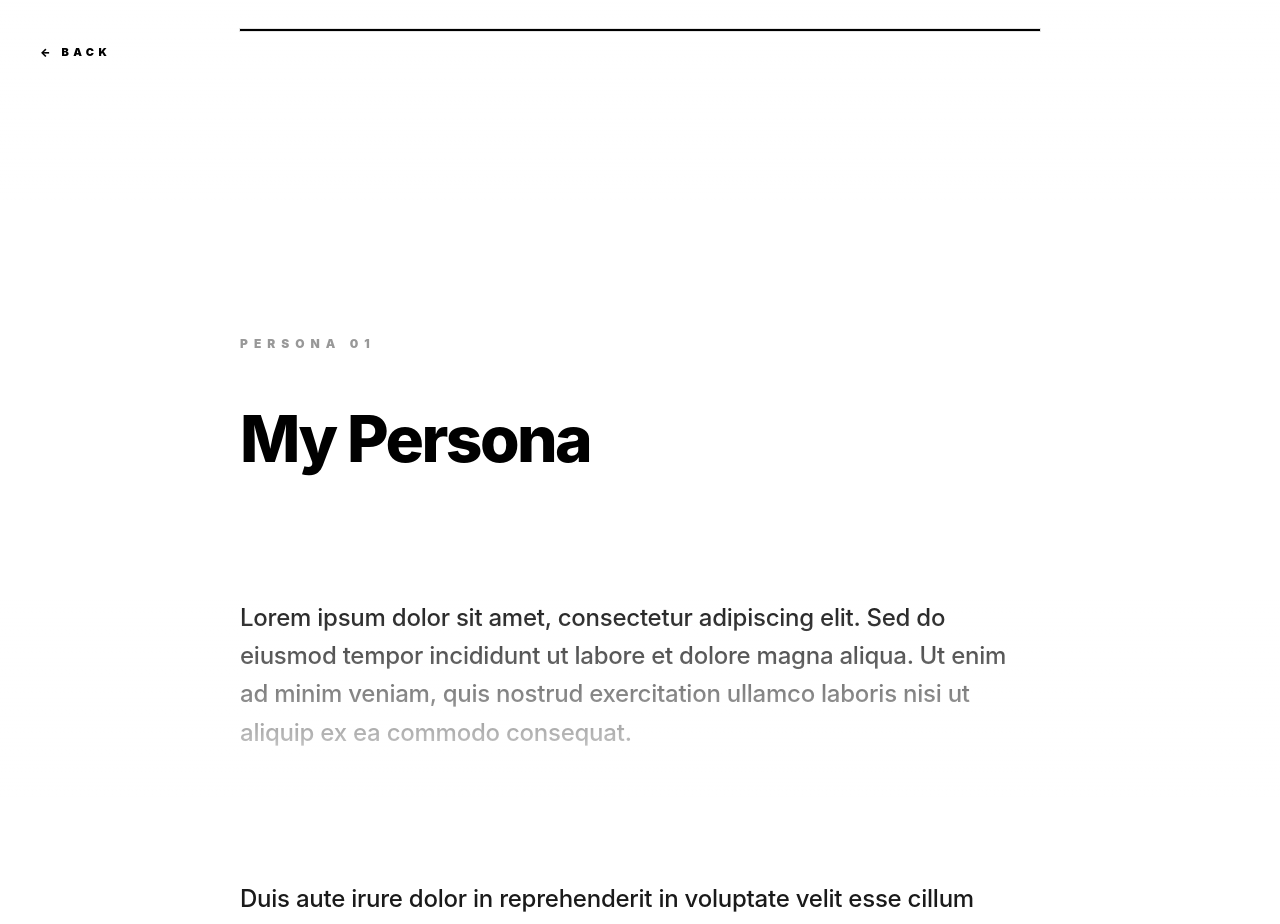
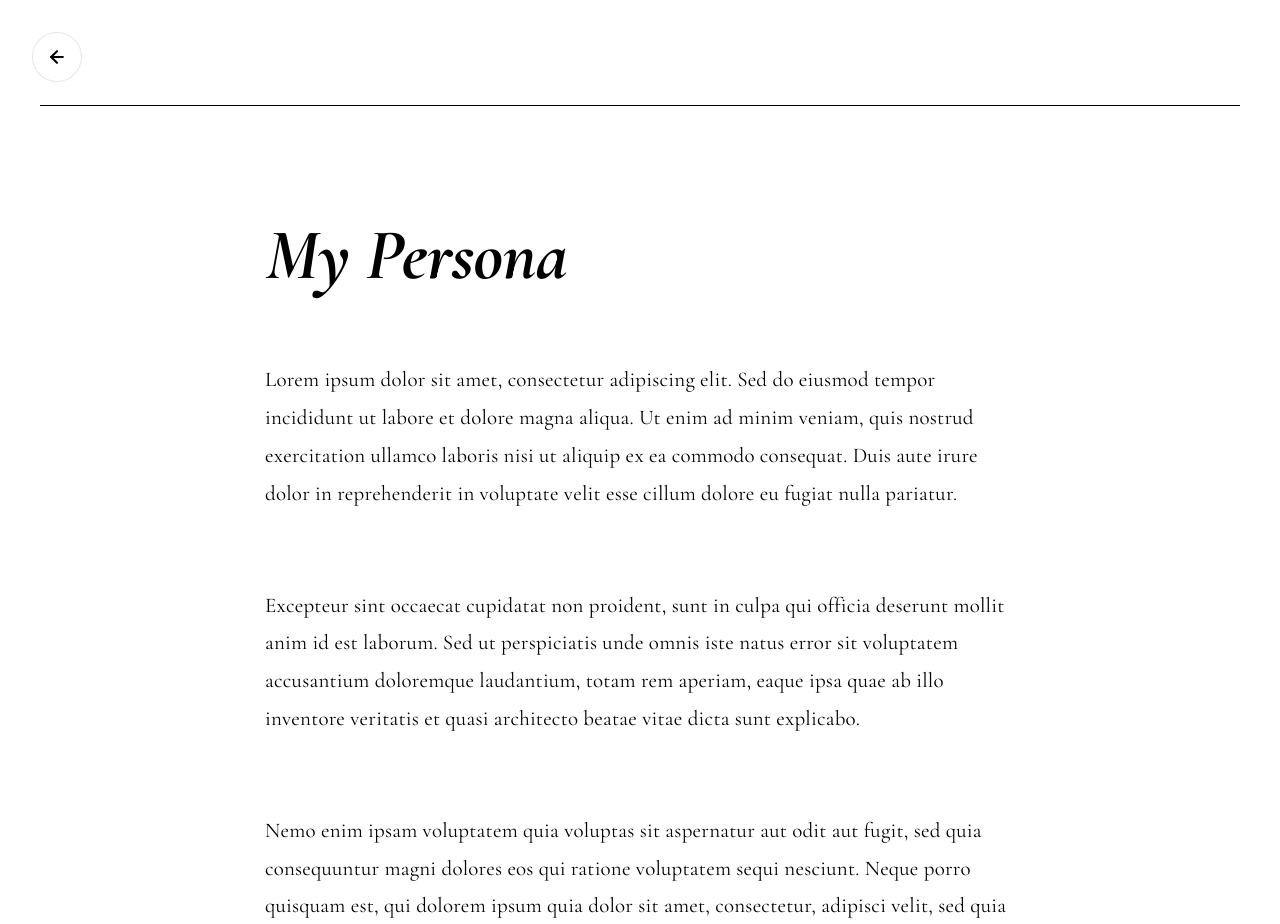
Before and after one commit to aditya-writes/aditya-writes.github.io, a Next.js app: page /about/persona in a window 1280 px wide. Shown: the top 924 px of the page. Built offline with nearby package versions, Linux system fonts and the light colour scheme.

Commit message:
Updated website

```diff
--- a/app/about/page.js
+++ b/app/about/page.js
@@ -3,17 +3,18 @@ import { useState, useRef } from 'react';
 import { motion, useScroll, useTransform, useSpring, AnimatePresence } from 'framer-motion';
 import Link from 'next/link';
 
-// 1. DATA ARRAY
+// DATA ARRAY
 const categories = [
-  { title: "My Persona", slug: "persona" },
-  { title: "The Library", slug: "library" },
-  { title: "Cinema", slug: "cinema" },
-  { title: "World View", slug: "world-view" },
-  { title: "Hobbies", slug: "hobbies" },
-  { title: "The Future", slug: "the-future" }
+  { title: "My Persona", slug: "persona", tags: ["Design", "Personal"] },
+  { title: "The Library", slug: "library", tags: ["Books", "Culture"] },
+  { title: "Cinema", slug: "cinema", tags: ["Media", "Culture"] },
+  { title: "World View", slug: "world-view", tags: ["Tech", "Society"] },
+  { title: "Hobbies", slug: "hobbies", tags: ["Personal", "Life"] },
+  { title: "The Future", slug: "the-future", tags: ["Tech", "Design"] }
 ];
 
-// 2. CATEGORY ITEM COMPONENT (The part that was missing!)
+const ALL_TAGS = ["All", "Tech", "Design", "Culture", "Personal"];
+
 function CategoryItem({ title, slug }) {
   const ref = useRef(null);
   const { scrollYProgress } = useScroll({
@@ -21,14 +22,15 @@ function CategoryItem({ title, slug }) {
     offset: ["start end", "center center", "end start"]
   });
 
-  const opacity = useTransform(scrollYProgress, [0.1, 0.5, 0.9], [0.05, 1, 0.05]);
-  const scale = useTransform(scrollYProgress, [0.1, 0.5, 0.9], [0.9, 1, 0.9]);
+  const opacity = useTransform(scrollYProgress, [0.15, 0.5, 0.85], [0.1, 1, 0.1]);
+  const scale = useTransform(scrollYProgress, [0.15, 0.5, 0.85], [0.95, 1, 0.95]);
 
   return (
     <motion.div
       ref={ref}
+      className="category-gap"
       style={{
-        opacity, scale, height: '18vh', display: 'flex',
+        opacity, scale, display: 'flex',
         alignItems: 'center', justifyContent: 'center', width: '100%',
         position: 'relative', zIndex: 20
       }}
@@ -38,8 +40,15 @@ function CategoryItem({ title, slug }) {
         style={{ textDecoration: 'none', color: 'inherit', cursor: 'pointer', display: 'block', width: '100%' }}
       >
         <h2 style={{
-          fontSize: 'clamp(2.5rem, 8vw, 5rem)', fontWeight: '800',
-          letterSpacing: '-0.04em', textAlign: 'center', margin: 0, lineHeight: '1', color: 'black'
+          fontFamily: '"Cormorant Garamond", serif',
+          fontStyle: 'italic',
+          fontSize: 'clamp(2.2rem, 7vw, 5.5rem)',
+          fontWeight: '700',
+          letterSpacing: '0.02em',
+          textAlign: 'center',
+          margin: 0,
+          lineHeight: '1.1',
+          color: '#000000'
         }}>
           {title}
         </h2>
@@ -48,36 +57,32 @@ function CategoryItem({ title, slug }) {
   );
 }
 
-// 3. MAIN PAGE COMPONENT
 export default function AboutPage() {
   const [searchQuery, setSearchQuery] = useState("");
+  const [activeTag, setActiveTag] = useState("All");
   const [isSearchOpen, setIsSearchOpen] = useState(false);
+
   const { scrollYProgress } = useScroll();
   const scaleX = useSpring(scrollYProgress, { stiffness: 100, damping: 30 });
 
-  const filteredCategories = categories.filter(item =>
-    item.title.toLowerCase().includes(searchQuery.toLowerCase())
-  );
+  const filteredCategories = categories.filter(item => {
+    const matchesSearch = item.title.toLowerCase().includes(searchQuery.toLowerCase());
+    const matchesTag = activeTag === "All" || item.tags.includes(activeTag);
+    return matchesSearch && matchesTag;
+  });
 
   return (
     <main style={{ backgroundColor: 'white', minHeight: '100vh', width: '100%', position: 'relative', overflowX: 'hidden' }}>
 
-      {/* TOP GUARD (Fade mask) */}
+      {/* 1. TOP MASK: Increased depth to cleanly hide text behind the new layout layout */}
       <div style={{
-        position: 'fixed', top: 0, left: 0, right: 0, height: '160px',
-        background: 'linear-gradient(to bottom, white 60%, transparent 100%)',
+        position: 'fixed', top: 0, left: 0, right: 0, height: '180px',
+        background: 'linear-gradient(to bottom, white 65%, transparent 100%)',
         zIndex: 80, pointerEvents: 'none'
       }} />
 
-      {/* PROGRESS BAR */}
-      <div style={{ position: 'fixed', top: 0, left: 0, right: 0, height: '80px', display: 'flex', alignItems: 'center', justifyContent: 'center', padding: '0 60px', zIndex: 100 }}>
-        <div style={{ width: '100%', maxWidth: '1200px', height: '2px', border: '1px solid rgba(0,0,0,0.05)', position: 'relative' }}>
-          <motion.div style={{ scaleX, position: 'absolute', top: 0, left: 0, bottom: 0, right: 0, backgroundColor: 'black', originX: 0 }} />
-        </div>
-      </div>
-
-      {/* LEFT: BACK BUTTON */}
-      <nav style={{ position: 'fixed', top: '40px', left: '40px', zIndex: 150 }}>
+      {/* 2. LEFT: BACK BUTTON (Anchored at the absolute top-left) */}
+      <nav style={{ position: 'fixed', top: '32px', left: '32px', zIndex: 150 }}>
         <Link href="/" style={{ textDecoration: 'none' }}>
           <motion.div
             whileHover={{ scale: 1.1 }} whileTap={{ scale: 0.9 }}
@@ -88,25 +93,29 @@ export default function AboutPage() {
         </Link>
       </nav>
 
-      {/* RIGHT: SEARCH BUTTON & INPUT */}
-      <div style={{ position: 'fixed', top: '40px', right: '40px', zIndex: 150, display: 'flex', alignItems: 'center', gap: '15px' }}>
+      {/* 3. RIGHT: SEARCH CONTROLS (Anchored at the absolute top-right) */}
+      <div style={{ position: 'fixed', top: '32px', right: '32px', zIndex: 150, display: 'flex', flexDirection: 'column', alignItems: 'flex-end', gap: '15px' }}>
+        <div style={{ display: 'flex', alignItems: 'center', gap: '15px' }}>
           <AnimatePresence>
             {isSearchOpen && (
               <motion.input
                 autoFocus
                 initial={{ width: 0, opacity: 0 }}
-              animate={{ width: '200px', opacity: 1 }}
+                animate={{ width: '180px', opacity: 1 }}
                 exit={{ width: 0, opacity: 0 }}
-              placeholder="Search..."
+                placeholder="Search text..."
                 value={searchQuery}
                 onChange={(e) => setSearchQuery(e.target.value)}
-              style={{ border: 'none', borderBottom: '1px solid black', outline: 'none', fontSize: '16px', padding: '5px', backgroundColor: 'transparent' }}
+                style={{ border: 'none', borderBottom: '1px solid black', outline: 'none', fontSize: '16px', padding: '5px', backgroundColor: 'transparent', fontFamily: 'inherit' }}
               />
             )}
           </AnimatePresence>
 
           <motion.div
-          onClick={() => setIsSearchOpen(!isSearchOpen)}
+            onClick={() => {
+              setIsSearchOpen(!isSearchOpen);
+              if (isSearchOpen) { setSearchQuery(""); setActiveTag("All"); }
+            }}
             whileHover={{ scale: 1.1 }} whileTap={{ scale: 0.9 }}
             style={{ width: '48px', height: '48px', borderRadius: '50%', border: '1px solid rgba(0,0,0,0.1)', display: 'flex', alignItems: 'center', justifyContent: 'center', backgroundColor: 'white', cursor: 'pointer' }}
           >
@@ -116,6 +125,43 @@ export default function AboutPage() {
           </motion.div>
         </div>
 
+        {/* MICRO-TAGS TRAY */}
+        <AnimatePresence>
+          {isSearchOpen && (
+            <motion.div
+              initial={{ opacity: 0, y: -10 }}
+              animate={{ opacity: 1, y: 0 }}
+              exit={{ opacity: 0, y: -10 }}
+              style={{ display: 'flex', gap: '8px', maxWidth: '280px', flexWrap: 'wrap', justifyContent: 'flex-end' }}
+            >
+              {ALL_TAGS.map((tag) => {
+                const isSelected = activeTag === tag;
+                return (
+                  <button
+                    key={tag}
+                    onClick={() => setActiveTag(tag)}
+                    style={{
+                      fontSize: '11px', textTransform: 'uppercase', letterSpacing: '0.05em', padding: '6px 14px', borderRadius: '50px', cursor: 'pointer',
+                      border: '1px solid rgba(0,0,0,0.1)', backgroundColor: isSelected ? 'black' : 'white', color: isSelected ? 'white' : 'rgba(0,0,0,0.6)',
+                      transition: 'all 0.2s ease', fontFamily: 'inherit'
+                    }}
+                  >
+                    {tag}
+                  </button>
+                );
+              })}
+            </motion.div>
+          )}
+        </AnimatePresence>
+      </div>
+
+      {/* 4. PROGRESS BAR: Now cleanly dropped below the navigation elements */}
+      <div style={{ position: 'fixed', top: '104px', left: 0, right: 0, height: '2px', display: 'flex', alignItems: 'center', justifyContent: 'center', padding: '0 32px', zIndex: 100 }}>
+        <div style={{ width: '100%', maxWidth: '1200px', height: '1px', backgroundColor: 'rgba(0,0,0,0.05)', position: 'relative' }}>
+          <motion.div style={{ scaleX, position: 'absolute', top: 0, left: 0, bottom: 0, right: 0, backgroundColor: 'black', originX: 0 }} />
+        </div>
+      </div>
+
       {/* LIST CONTAINER */}
       <div style={{ paddingTop: '45vh', paddingBottom: '45vh' }}>
         {filteredCategories.length > 0 ? (
@@ -123,8 +169,8 @@ export default function AboutPage() {
             <CategoryItem key={item.slug} title={item.title} slug={item.slug} />
           ))
         ) : (
-          <motion.p initial={{ opacity: 0 }} animate={{ opacity: 1 }} style={{ textAlign: 'center', color: 'rgba(0,0,0,0.3)', fontWeight: '600', marginTop: '20px' }}>
-            No matches found.
+          <motion.p initial={{ opacity: 0 }} animate={{ opacity: 1 }} style={{ textAlign: 'center', color: 'rgba(0,0,0,0.3)', fontWeight: '500', marginTop: '20px' }}>
+            No matches found for this tag or keyword.
           </motion.p>
         )}
       </div>
--- a/app/about/persona/page.js
+++ b/app/about/persona/page.js
@@ -3,67 +3,111 @@ import { motion, useScroll, useSpring } from 'framer-motion';
 import Link from 'next/link';
 
 export default function PersonaPage() {
+  // 1. Hook into the viewport scroll for the reading progress bar
   const { scrollYProgress } = useScroll();
   const scaleX = useSpring(scrollYProgress, { stiffness: 100, damping: 30 });
 
-  const paragraphs = [
-    "Lorem ipsum dolor sit amet, consectetur adipiscing elit. Sed do eiusmod tempor incididunt ut labore et dolore magna aliqua. Ut enim ad minim veniam, quis nostrud exercitation ullamco laboris nisi ut aliquip ex ea commodo consequat.",
-    "Duis aute irure dolor in reprehenderit in voluptate velit esse cillum dolore eu fugiat nulla pariatur. Excepteur sint occaecat cupidatat non proident, sunt in culpa qui officia deserunt mollit anim id est laborum.",
-    "Sed ut perspiciatis unde omnis iste natus error sit voluptatem accusantium doloremque laudantium, totam rem aperiam, eaque ipsa quae ab illo inventore veritatis et quasi architecto beatae vitae dicta sunt explicabo.",
-    "Nemo enim ipsam voluptatem quia voluptas sit aspernatur aut odit aut fugit, sed quia consequuntur magni dolores eos qui ratione voluptatem sequi nesciunt. Neque porro quisquam est, qui dolorem ipsum quia dolor sit amet.",
-    "Consectetur, adipisci velit, sed quia non numquam eius modi tempora incidunt ut labore et dolore magnam aliquam quaerat voluptatem. Ut enim ad minima veniam, quis nostrum exercitationem ullam corporis suscipit laboriosam.",
-    "Quis autem vel eum iure reprehenderit qui in ea voluptate velit esse quam nihil molestiae consequatur, vel illum qui dolorem eum fugiat quo voluptas nulla pariatur? At vero eos et accusamus et iusto odio dignissimos.",
-    "Et harum quidem rerum facilis est et expedita distinctio. Nam libero tempore, cum soluta nobis est eligendi optio cumque nihil impedit quo minus id quod maxime placeat facere possimus, omnis voluptas assumenda est."
-  ];
+  return (
+    <main style={{
+      backgroundColor: 'white',
+      minHeight: '120dvh', // Extra height to guarantee scroll runway
+      width: '100%',
+      position: 'relative',
+      padding: '160px 40px 80px 40px',
+      boxSizing: 'border-box'
+    }}>
 
-  return (
-    <main style={{ backgroundColor: 'white', minHeight: '200vh', position: 'relative', color: 'black' }}>
+      {/* 2. TOP FADE MASK: Ensures text ghosts out beautifully as you scroll up */}
+      <div style={{
+        position: 'fixed', top: 0, left: 0, right: 0, height: '180px',
+        background: 'linear-gradient(to bottom, white 65%, transparent 100%)',
+        zIndex: 80, pointerEvents: 'none'
+      }} />
 
-      {/* 1. PROGRESS BAR (Mirroring the site's identity) */}
-      <div style={{ position: 'fixed', top: 0, left: 0, right: 0, height: '60px', display: 'flex', alignItems: 'center', justifyContent: 'center', padding: '0 40px', zIndex: 100 }}>
-        <div style={{ width: '100%', maxWidth: '800px', height: '2px', border: '1px solid rgba(0,0,0,0.1)', position: 'relative' }}>
+      {/* 3. FIXED NAVIGATION: Exact match to the list page layout */}
+      <nav style={{ position: 'fixed', top: '32px', left: '32px', zIndex: 150 }}>
+        <Link href="/about" style={{ textDecoration: 'none' }}>
+          <motion.div
+            whileHover={{ scale: 1.1 }} whileTap={{ scale: 0.9 }}
+            style={{ width: '48px', height: '48px', borderRadius: '50%', border: '1px solid rgba(0,0,0,0.1)', display: 'flex', alignItems: 'center', justifyContent: 'center', backgroundColor: 'white' }}
+          >
+            <svg width="20" height="20" viewBox="0 0 24 24" fill="none" stroke="black" strokeWidth="2.5" strokeLinecap="round" strokeLinejoin="round">
+              <line x1="19" y1="12" x2="5" y2="12"></line>
+              <polyline points="12 19 5 12 12 5"></polyline>
+            </svg>
+          </motion.div>
+        </Link>
+      </nav>
+
+      {/* 4. PROGRESS BAR: Anchored exactly at top 104px to maintain global alignment */}
+      <div style={{ position: 'fixed', top: '104px', left: 0, right: 0, height: '2px', display: 'flex', alignItems: 'center', justifyContent: 'center', padding: '0 32px', zIndex: 100 }}>
+        <div style={{ width: '100%', maxWidth: '1200px', height: '1px', backgroundColor: 'rgba(0,0,0,0.05)', position: 'relative' }}>
           <motion.div style={{ scaleX, position: 'absolute', top: 0, left: 0, bottom: 0, right: 0, backgroundColor: 'black', originX: 0 }} />
         </div>
       </div>
 
-      {/* 2. BACK BUTTON */}
-      <nav style={{ position: 'fixed', top: '40px', left: '40px', zIndex: 150 }}>
-        <Link href="/about" style={{ fontSize: '11px', fontWeight: '900', textTransform: 'uppercase', letterSpacing: '0.4em', textDecoration: 'none', color: 'black' }}>
-          ← Back
-        </Link>
-      </nav>
+      {/* TYPOGRAPHY & CONTENT CONTAINER */}
+      <div style={{ maxWidth: '750px', margin: '0 auto', position: 'relative', zIndex: 20 }}>
 
-      {/* 3. THE GHOST FADE GRADIENTS */}
-      {/* These create the fade effect at the top and bottom edges */}
-      <div style={{
-        position: 'fixed', inset: 0, pointerEvents: 'none', zIndex: 10,
-        background: 'linear-gradient(to bottom, white 0%, transparent 25%, transparent 75%, white 100%)'
-      }} />
+        {/* HIGH CONTRAST BOLD TITLE */}
+        <h1 style={{
+          fontFamily: '"Cormorant Garamond", serif',
+          fontStyle: 'italic',
+          fontSize: 'clamp(2.5rem, 8vw, 4.5rem)',
+          fontWeight: '700', // Locked to bold jet-black
+          color: '#000000',
+          marginBottom: '45px',
+          lineHeight: '1.1',
+          letterSpacing: '-0.01em'
+        }}>
+          My Persona
+        </h1>
 
-      {/* 4. CONTENT AREA */}
-      <div style={{ maxWidth: '800px', margin: '0 auto', paddingTop: '40vh', paddingBottom: '60vh', paddingLeft: '20px', paddingRight: '20px' }}>
-        <header style={{ marginBottom: '100px' }}>
-          <h1 style={{ fontSize: '12px', fontWeight: '900', textTransform: 'uppercase', letterSpacing: '0.5em', marginBottom: '20px', opacity: 0.4 }}>
-            Persona 01
-          </h1>
-          <h2 style={{ fontSize: 'clamp(2.5rem, 6vw, 4rem)', fontWeight: '800', letterSpacing: '-0.04em', lineHeight: '1.1' }}>
-            My Persona
-          </h2>
-        </header>
+        {/* HIGH CONTRAST TEXT BLOCK STACK */}
+        <div style={{ display: 'flex', flexDirection: 'column', gap: '32px' }}>
+          <p style={{
+            fontFamily: '"Cormorant Garamond", serif', // Fixed font alignment
+            fontSize: '21px', // Scaled up slightly for gorgeous editorial body sizing
+            lineHeight: '1.8',
+            color: '#000000', // Deep stark black for maximum readability contrast
+            letterSpacing: '0.01em'
+          }}>
+            Lorem ipsum dolor sit amet, consectetur adipiscing elit. Sed do eiusmod
+            tempor incididunt ut labore et dolore magna aliqua. Ut enim ad minim veniam,
+            quis nostrud exercitation ullamco laboris nisi ut aliquip ex ea commodo consequat.
+            Duis aute irure dolor in reprehenderit in voluptate velit esse cillum dolore eu
+            fugiat nulla pariatur.
+          </p>
 
-        <div style={{ display: 'flex', flexDirection: 'column', gap: '80px' }}>
-          {paragraphs.map((text, i) => (
-            <p key={i} style={{
-              fontSize: '1.5rem',
-              lineHeight: '1.6',
-              fontWeight: '500',
-              color: '#1A1A1A',
-              letterSpacing: '-0.01em'
-            }}>
-              {text}
-            </p>
-          ))}
+          <p style={{
+            fontFamily: '"Cormorant Garamond", serif',
+            fontSize: '21px',
+            lineHeight: '1.8',
+            color: '#000000',
+            letterSpacing: '0.01em'
+          }}>
+            Excepteur sint occaecat cupidatat non proident, sunt in culpa qui officia
+            deserunt mollit anim id est laborum. Sed ut perspiciatis unde omnis iste natus
+            error sit voluptatem accusantium doloremque laudantium, totam rem aperiam,
+            eaque ipsa quae ab illo inventore veritatis et quasi architecto beatae vitae
+            dicta sunt explicabo.
+          </p>
+
+          <p style={{
+            fontFamily: '"Cormorant Garamond", serif',
+            fontSize: '21px',
+            lineHeight: '1.8',
+            color: '#000000',
+            letterSpacing: '0.01em'
+          }}>
+            Nemo enim ipsam voluptatem quia voluptas sit aspernatur aut odit aut fugit,
+            sed quia consequuntur magni dolores eos qui ratione voluptatem sequi nesciunt.
+            Neque porro quisquam est, qui dolorem ipsum quia dolor sit amet, consectetur,
+            adipisci velit, sed quia non numquam eius modi tempora incidunt ut labore et
+            dolore magnam aliquam quaerat voluptatem.
+          </p>
         </div>
+
       </div>
 
     </main>
```
Also changed, not shown: app/globals.css (+12 -1 lines), app/page.js (+94 -30 lines). Lines whose indentation alone changed are shown as unchanged.
